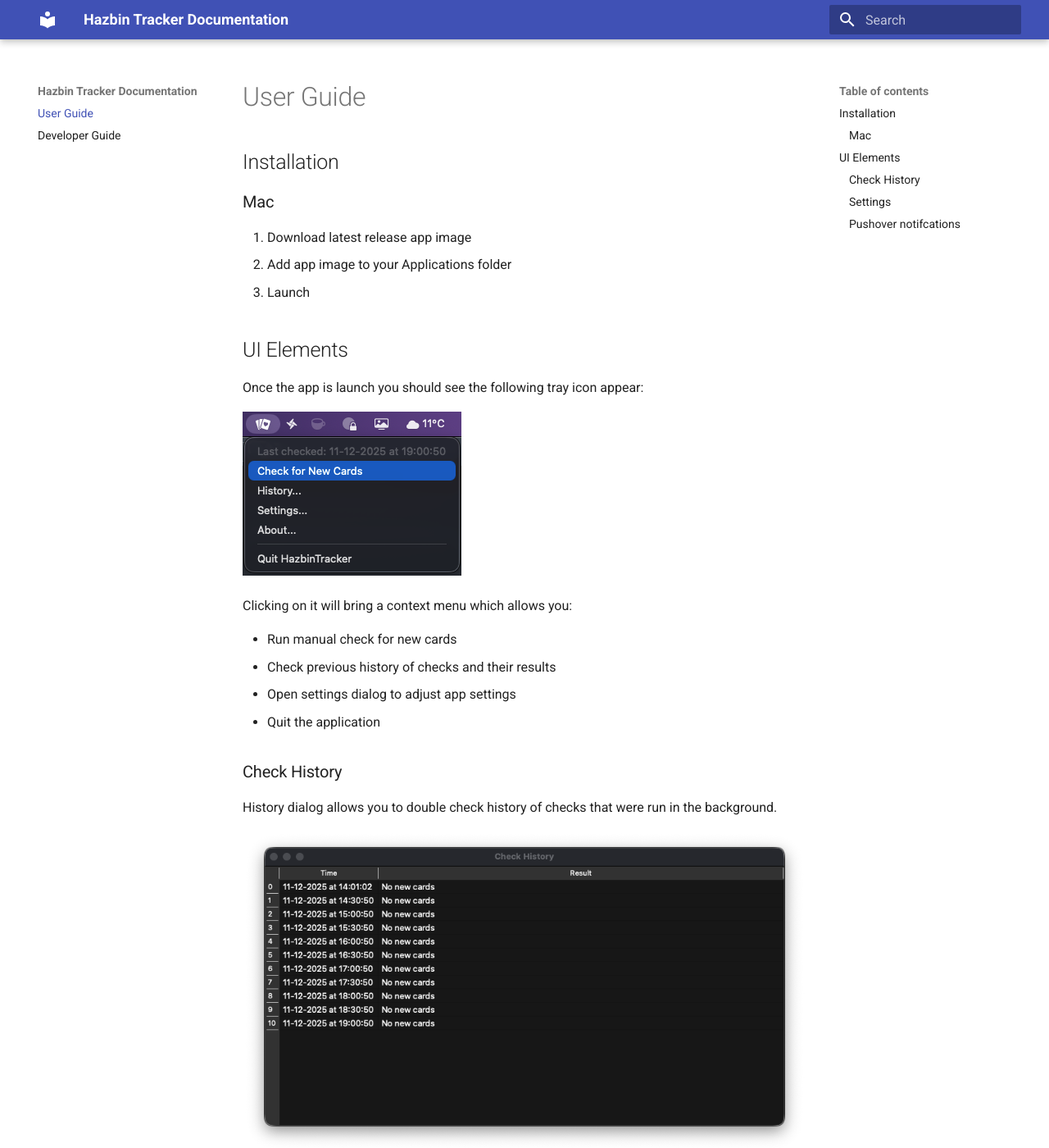
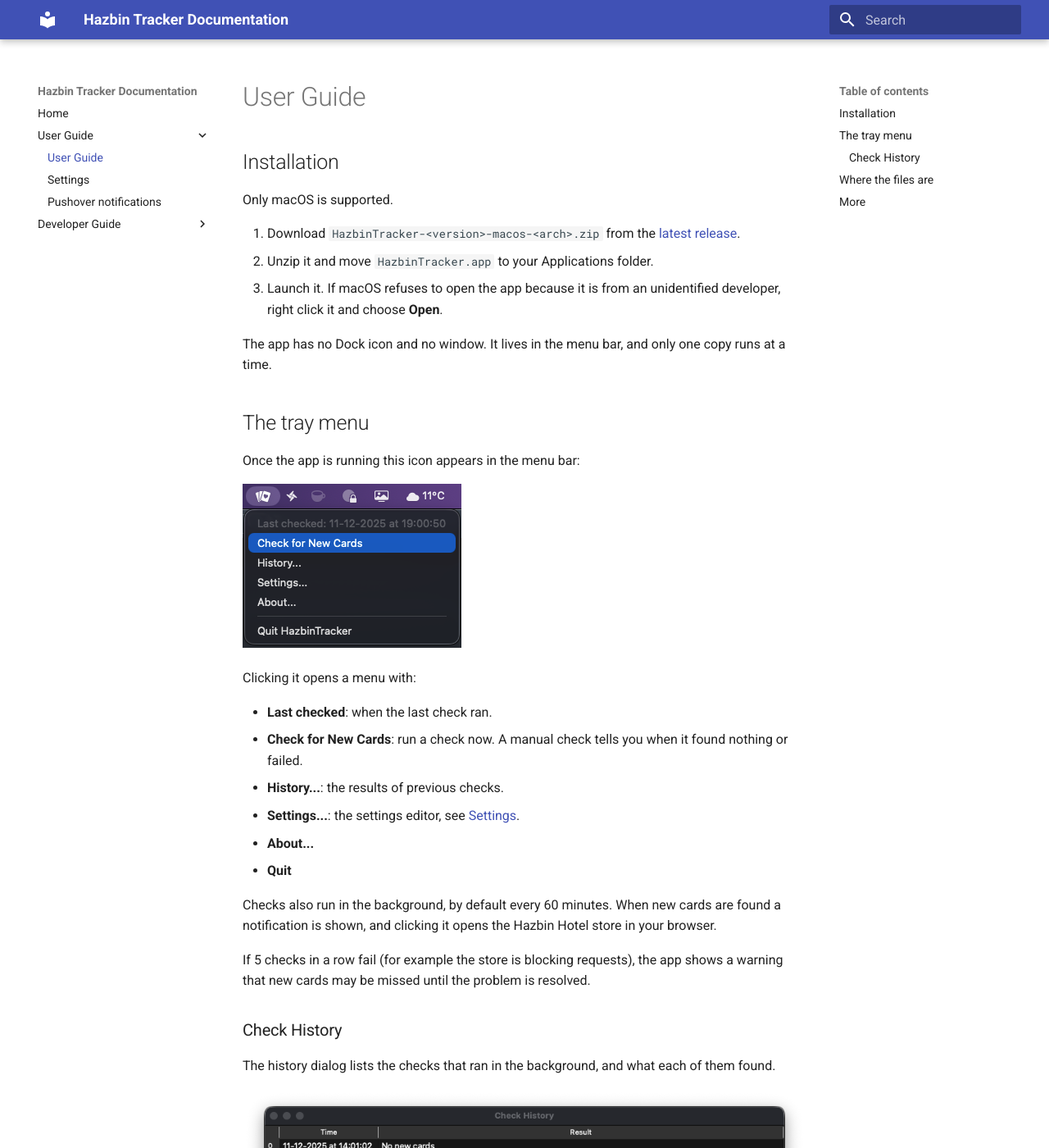
Before and after one commit to sowwic/hazbin_tracker, an MkDocs documentation site: the page built from docs/user/index.md, in a window 1280 px wide and 1400 px high. Shown: the whole window at 82% size. Built offline with MkDocs 1.6.1 and Material for MkDocs 9.7.7, drawn with Linux system fonts in a browser that asks for light colours; some of the changed text lies outside the part shown.

Commit message:
Update docs (#63)

```diff
--- /dev/null
+++ b/docs/dev/architecture.md
@@ -0,0 +1,63 @@
+# Architecture
+
+The app is a PySide6 tray application. A timer asks the scraper for the store's cards off the
+GUI thread, the result is compared with the cards seen before, and the outcome is reported to the
+user through Qt signals.
+
+## Modules
+
+### `core.scrapper`
+
+`CardsScraper` pages through the store's `products.json` with `curl_cffi` (impersonating a
+browser, as the store rejects plain clients), with a delay between pages and retries with
+exponential backoff. It raises `ScraperError`, or `RateLimitedError` when the store keeps
+answering `429`. Its tunables are in `core/constants.py` and in the `ScraperConfig` dataclass.
+
+### `core.cards_tracker`
+
+`CardsTracker` is a `QObject` that:
+
+* owns the `QTimer` of the periodic check (`start_periodic_check_timer`, which is also called
+  again when the config changes),
+* runs a `CheckWorker` (a `QRunnable`) on the thread pool, so a slow request never blocks the UI,
+* compares the fetched cards with `track_data.json` and records the result in
+  `check_history.json`,
+* sends the Pushover message when enabled,
+* emits `new_cards_found`, `check_completed`, `check_failed` and `repeated_checks_failed`
+  (after `MAX_CONSECUTIVE_FAILED_CHECKS` failures in a row).
+
+### `core.config`
+
+`HazbinAppConfig` is a [json-config](https://github.com/sowwic/json-config) `LayeredConfig`
+with a single root layer backed by `config.json`. The values are pydantic models
+(`HazbinAppConfigValues` with `PushoverConfigValues` and `CardsTrackerConfigValues` as nested
+categories). `get_app_config()` returns the config of the running application.
+
+### `ui`
+
+* `HazbinTrackerApplication` creates the config, the tracker and the tray icon, and prevents a
+  second instance with a lock file. Its `configChanged` signal tells the tracker to restart its
+  timer.
+* `tray.py` holds the tray icon and its menu. It only reacts to tracker signals.
+* The settings editor is `ConfigEditorDialog` of
+  [json-config-qt](https://github.com/sowwic/json-config-qt) showing the app config. Saving a
+  layer emits `configChanged`.
+* `check_history_dialog.py` and `about_dialog.py` are plain dialogs.
+
+New behavior usually means a new tracker signal and a slot on the tray or a dialog.
+
+### `version`
+
+`version.py` reads the `VERSION` file, from the project root or from the PyInstaller bundle
+(`sys._MEIPASS`) when frozen. The spec bundles `VERSION` as data.
+
+## User files
+
+All user files live in the directory defined as `APP_DATA_DIR` in `core/constants.py`:
+`$XDG_CONFIG_HOME/HazbinTracker` (`~/.config/HazbinTracker`) on macOS and Linux, the platform
+data directory on Windows. On macOS the files of the former location
+(`~/Library/Application Support/HazbinTracker`) are moved there on first start.
+
+## API reference
+
+The API reference is generated from the docstrings by `mkdocs-autoapi` and `mkdocstrings`.
--- a/docs/user/index.md
+++ b/docs/user/index.md
@@ -2,60 +2,62 @@
 
 ## Installation
 
-### Mac
+Only macOS is supported.
 
-1. Download latest release app image
-2. Add app image to your Applications folder
-3. Launch
+1. Download `HazbinTracker-<version>-macos-<arch>.zip` from the
+   [latest release](https://github.com/sowwic/hazbin_tracker/releases/latest).
+2. Unzip it and move `HazbinTracker.app` to your Applications folder.
+3. Launch it. If macOS refuses to open the app because it is from an unidentified
+   developer, right click it and choose **Open**.
 
-## UI Elements
+The app has no Dock icon and no window. It lives in the menu bar, and only one copy runs at
+a time.
 
-Once the app is launch you should see the following tray icon appear:
+## The tray menu
+
+Once the app is running this icon appears in the menu bar:
 
 ![Image](../images/mac_system_tray.png)
 
-Clicking on it will bring a context menu which allows you:
+Clicking it opens a menu with:
 
-* Run manual check for new cards
-* Check previous history of checks and their results
-* Open settings dialog to adjust app settings
-* Quit the application
+* **Last checked**: when the last check ran.
+* **Check for New Cards**: run a check now. A manual check tells you when it found nothing
+  or failed.
+* **History...**: the results of previous checks.
+* **Settings...**: the settings editor, see [Settings](settings.md).
+* **About...**
+* **Quit**
+
+Checks also run in the background, by default every 60 minutes. When new cards are found a
+notification is shown, and clicking it opens the Hazbin Hotel store in your browser.
+
+If 5 checks in a row fail (for example the store is blocking requests), the app shows a
+warning that new cards may be missed until the problem is resolved.
 
 ### Check History
 
-History dialog allows you to double check history of checks that were run in the background.
+The history dialog lists the checks that ran in the background, and what each of them found.
 
 ![Image](../images/check_history_dialog.png)
 
-### Settings
+## Where the files are
 
-Settings dialog allows to adjust various tracker settings.
+Everything lives in `~/.config/HazbinTracker` (or `$XDG_CONFIG_HOME/HazbinTracker` when that
+is set):
 
-![Image](../images/settings_dialog.png)
+| File | Content |
+| --- | --- |
+| `config.json` | Your settings, see [Settings](settings.md) |
+| `track_data.json` | The cards seen by the last check and the time it ran |
+| `check_history.json` | The check history shown by the history dialog |
+| `hazbin.log` | Application log, useful when reporting a problem |
 
-### Pushover notifcations
+Versions before the move to this location stored these in
+`~/Library/Application Support/HazbinTracker`. The files are moved to the new location the
+first time the app starts.
 
-In order to receive push notifications on your phone the following steps are necessary:
+## More
 
-![Image](../images/pushover_api_creation.png)
-
-1. Register new App on [pushover website](https://pushover.net/apps/build)
-2. This should provide you with APP KEY.
-3. Using settings dialog copy/paste your APP and USER from pushover website.
-4. Install `Pushover` app on your phone
-5. If everything is configured correctly you should receive push notification once new cards are released.
-
-> Note:
->
-> It's possible to test notifications by doing the following:
->
-> * Quit the app if it's running
-> * Fake last check date to much older one in `track_data.json`
-> * Launch the app and run cards check from tray context menu.
-
----
-
-> Pushover App:
->
-> * [App Store](https://apps.apple.com/gb/app/pushover-notifications/id506088175)
-> * [Play Store](https://play.google.com/store/apps/details?id=net.superblock.pushover&hl=en_GB&pli=1)
+* [Settings](settings.md)
+* [Pushover notifications](pushover.md)
--- a/mkdocs.yml
+++ b/mkdocs.yml
@@ -18,7 +18,7 @@ plugins:
   - mkdocstrings:
       handlers:
         python:
-          paths: ["src/hazbin_tracker"]
+          paths: ["src"]
           options:
             docstring_style: google
             show_signature: true
@@ -32,5 +32,12 @@ plugins:
   - autorefs
 
 nav:
-  - User Guide: user/index.md
-  - Developer Guide: dev/index.md
+  - Home: index.md
+  - User Guide:
+      - user/index.md
+      - Settings: user/settings.md
+      - Pushover notifications: user/pushover.md
+  - Developer Guide:
+      - dev/index.md
+      - Architecture: dev/architecture.md
+      - Building and releasing: dev/releasing.md
```
Also changed, not shown: README.md (+1 -1 lines), docs/dev/index.md (+50 -4 lines), docs/dev/releasing.md (added, +50 -0 lines), docs/index.md (+6 -4 lines), docs/user/pushover.md (added, +25 -0 lines), docs/user/settings.md (added, +43 -0 lines), 2 other files.
